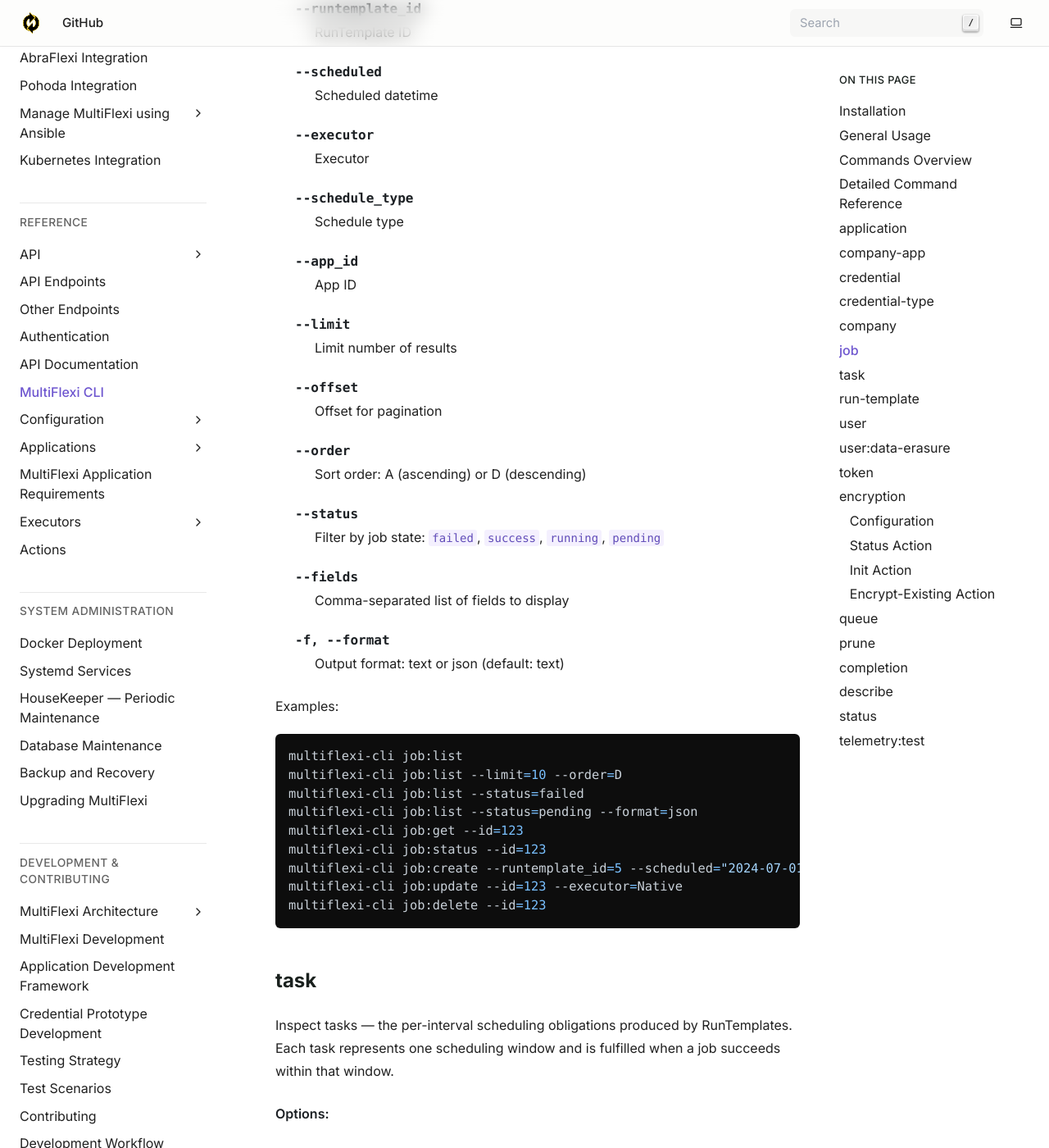
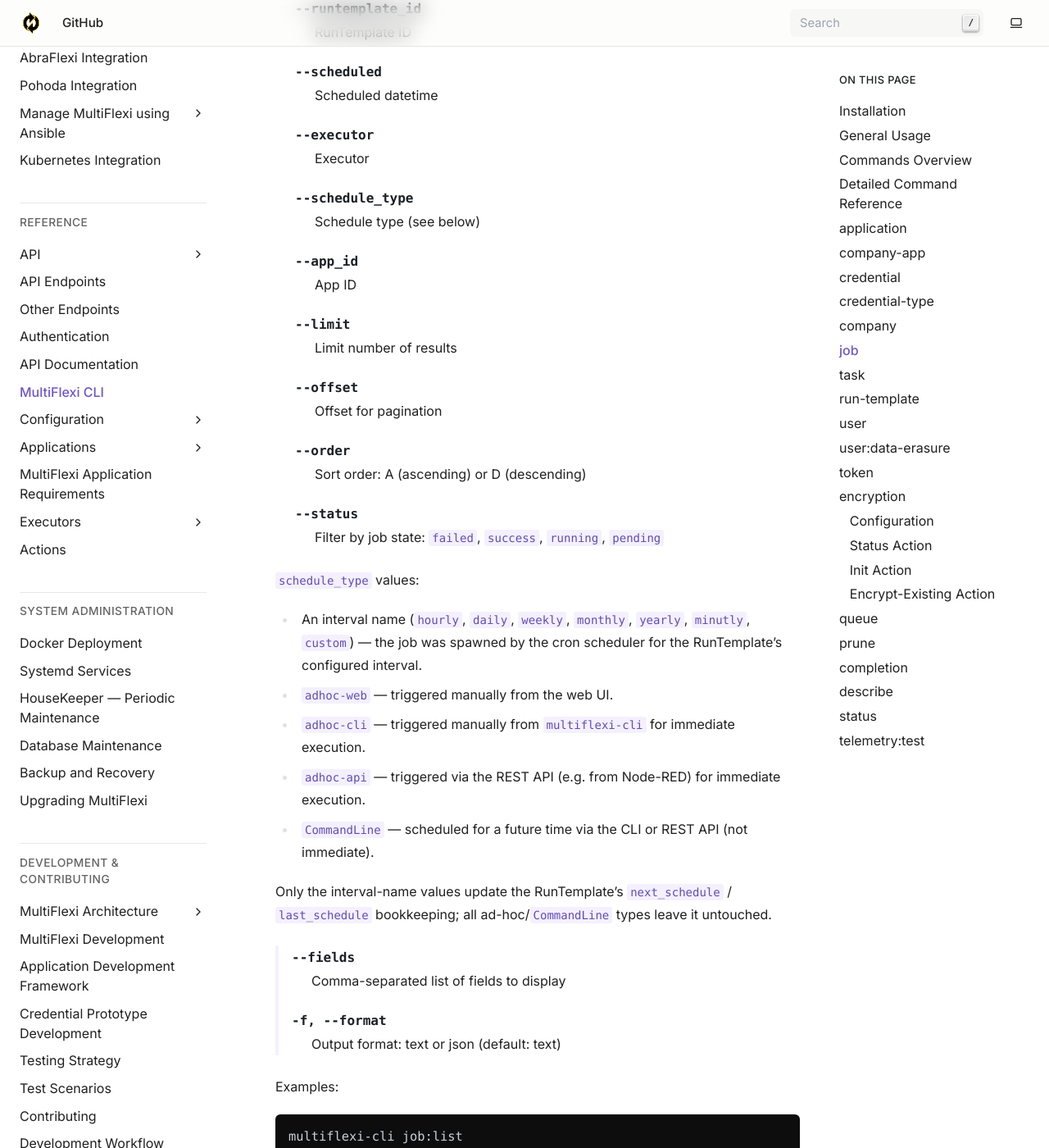
Before and after one commit to VitexSoftware/multiflexi-doc-en, a Sphinx documentation site: the page built from source/reference/cli.rst, in a window 1280 px wide and 1400 px high, scrolled down 9672 px. Shown: the whole window at 82% size. Built offline with Sphinx 7.4.7, drawn with Linux system fonts in a browser that asks for light colours.

Commit message:
docs(cli): add schedule type explanation and values
Co-Authored-By: Claude Sonnet 5 <noreply@anthropic.com>

```diff
--- a/source/reference/cli.rst
+++ b/source/reference/cli.rst
@@ -288,12 +288,25 @@ Options:
   --runtemplate_id  RunTemplate ID
   --scheduled      Scheduled datetime
   --executor       Executor
-  --schedule_type  Schedule type
+  --schedule_type  Schedule type (see below)
   --app_id         App ID
   --limit          Limit number of results
   --offset         Offset for pagination
   --order          Sort order: A (ascending) or D (descending)
   --status         Filter by job state: ``failed``, ``success``, ``running``, ``pending``
+
+``schedule_type`` values:
+
+- An interval name (``hourly``, ``daily``, ``weekly``, ``monthly``, ``yearly``,
+  ``minutly``, ``custom``) — the job was spawned by the cron scheduler for the
+  RunTemplate's configured interval.
+- ``adhoc-web`` — triggered manually from the web UI.
+- ``adhoc-cli`` — triggered manually from ``multiflexi-cli`` for immediate execution.
+- ``adhoc-api`` — triggered via the REST API (e.g. from Node-RED) for immediate execution.
+- ``CommandLine`` — scheduled for a future time via the CLI or REST API (not immediate).
+
+Only the interval-name values update the RunTemplate's ``next_schedule`` /
+``last_schedule`` bookkeeping; all ad-hoc/``CommandLine`` types leave it untouched.
 
   --fields         Comma-separated list of fields to display
   -f, --format     Output format: text or json (default: text)
```
